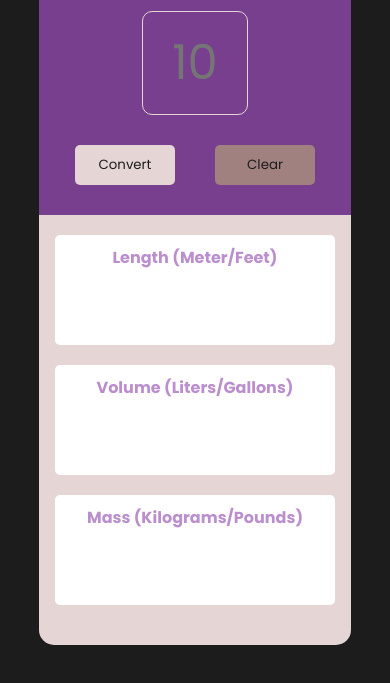
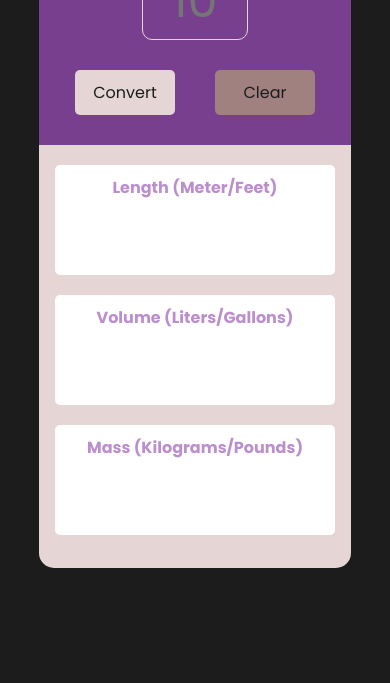
Before and after one commit to JoelCreate/Unit-Conversion-Tool, a plain HTML site: page index.html in a window 390 px wide. Shown: the part 157-840 px from the top of the page. Drawn offline with Linux system fonts and the light colour scheme.

Commit message:
adjusted for mobile

```diff
--- a/styles.css
+++ b/styles.css
@@ -108,9 +108,14 @@ p{
 
 
 @media screen and (max-width: 600px) {
+    body {
+        align-items: start;
+    }
+
     #container {
         width: 80vw;
         height: auto;
+        max-height: 85vh;
     }
 
     .conversion-box {
@@ -121,6 +126,13 @@ p{
         height: auto;
     }
 
+    #num-input {
+        height: 75px;
+    }
+
+    .btn {
+        font-size: 1em;
+    }
     /*
     #header {
         height: auto;
```
